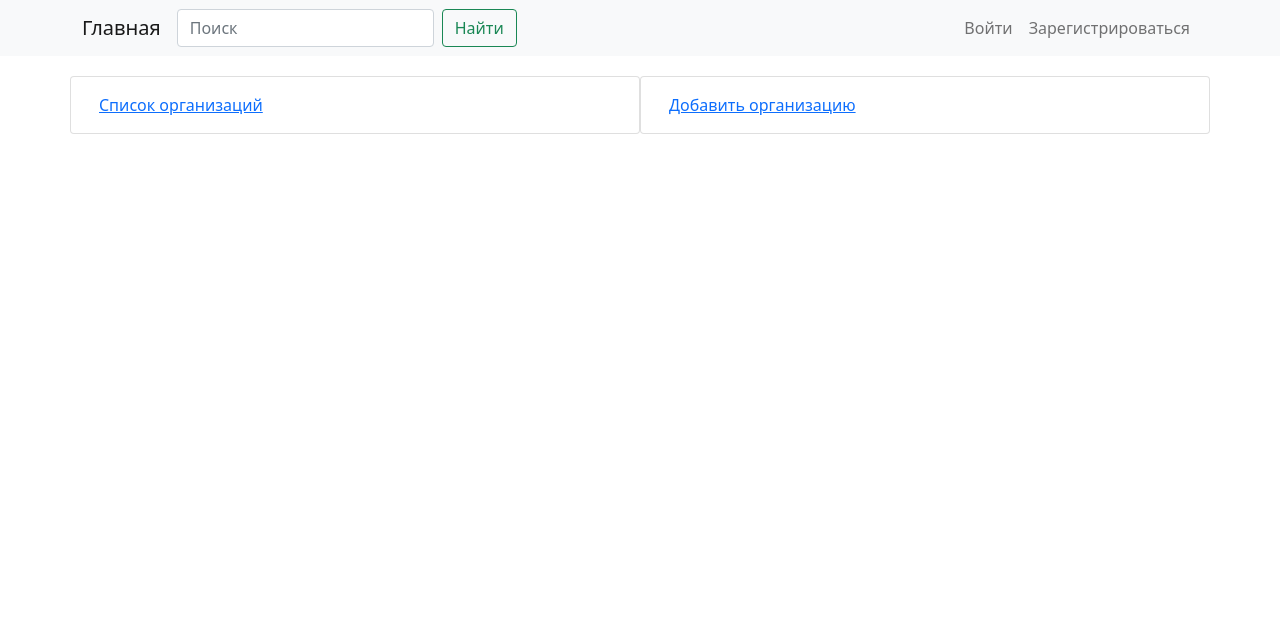
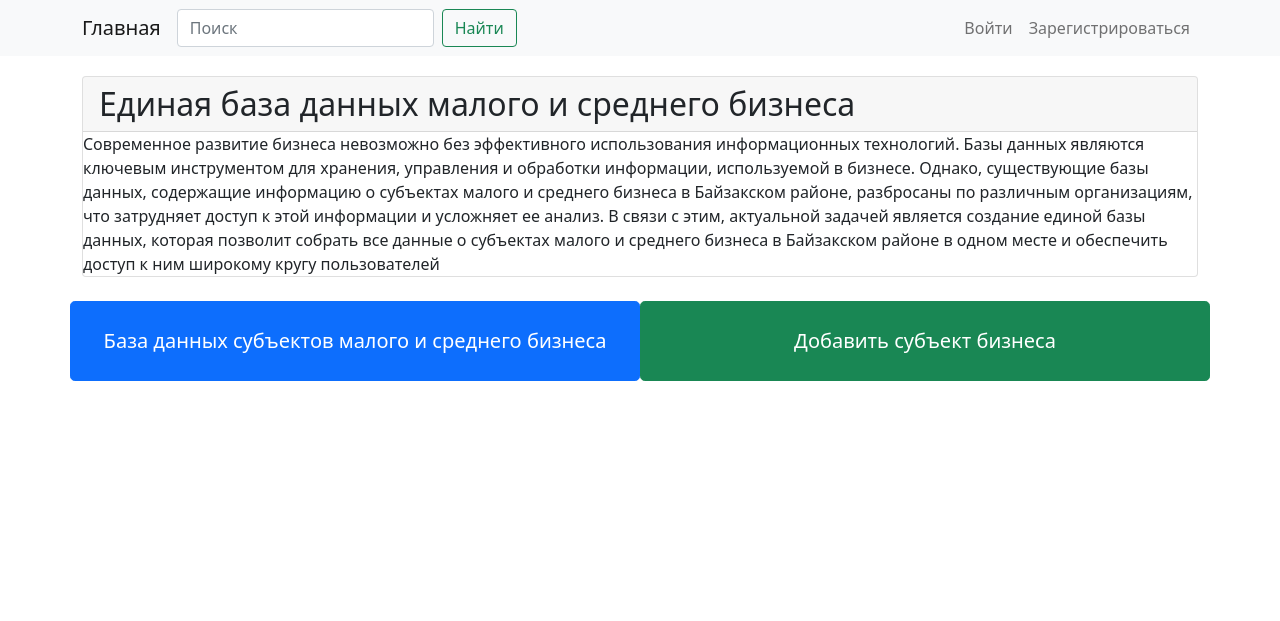
Before and after one commit to Warkinstar/SMEBase, a Django app: page / in a window 1280 px wide. Shown: the top 621 px of the page. Run offline with Django 4.2, Linux system fonts and the light colour scheme.

Commit message:
CompanyDetailView
Templates improves

```diff
--- a/enterprises/urls.py
+++ b/enterprises/urls.py
@@ -4,5 +4,6 @@ from . import views
 
 urlpatterns = [
     path("new/", views.CompanyCreateView.as_view(), name="company_new"),
-    path("companies/", views.CompanyListView.as_view(), name="company_list"),
+    path("", views.CompanyListView.as_view(), name="company_list"),
+    path("<slug>/", views.CompanyDetailView.as_view(), name="company_detail"),
 ]
--- a/static/css/base.css
+++ b/static/css/base.css
@@ -13,9 +13,3 @@ footer {
 .navbar {
     margin-bottom: 20px;
 }
-
-
-.card:hover {
-    background-color: #f2f2f2;
-    cursor: pointer;
-}
--- a/templates/pages/home.html
+++ b/templates/pages/home.html
@@ -4,14 +4,26 @@
 {% block title %}Единая база данных малого и среднего бизнеса Байзаксого района{% endblock title %}
 
 {% block content %}
+    <div class="card">
+        <h2 class="card-header">Единая база данных малого и среднего бизнеса</h2>
+        <div clas="card-body">
+            <div class="card-text">
+                Современное развитие бизнеса невозможно без эффективного использования информационных технологий. Базы данных являются ключевым инструментом для хранения, управления и обработки информации, используемой в бизнесе. Однако, существующие базы данных, содержащие информацию о субъектах малого и среднего бизнеса в Байзакском районе, разбросаны по различным организациям, что затрудняет доступ к этой информации и усложняет ее анализ. В связи с этим, актуальной задачей является создание единой базы данных, которая позволит собрать все данные о субъектах малого и среднего бизнеса в Байзакском районе в одном месте и обеспечить доступ к ним широкому кругу пользователей
+            </div>
+        </div>
+    </div>
 
-<div class="row">
-    <a href="{% url 'company_list' %}" class="col-md-6 card hover">
-        <div class="card-body">Список организаций</div>
-    </a>
-    <a href="{% url 'company_new' %}" class="col-md-6 card">
-        <div class="card-body">Добавить организацию</div>
-    </a>
-</div>
+    <br>
+
+    <div class="">
+        <div class="row">
+            <a href="{% url 'company_list' %}" class="col-md-6 btn btn-lg btn-primary">
+                <div class="card-body">База данных субъектов малого и среднего бизнеса</div>
+            </a>
+            <a href="{% url 'company_new' %}" class="col-md-6 btn btn-lg btn-success">
+                <div class="card-body">Добавить субъект бизнеса</div>
+            </a>
+        </div>
+    </div>
 
 {% endblock content %}
```
Also changed, not shown: enterprises/views.py (+7 -1 lines), templates/enterprises/company_detail.html (added, +48 -0 lines), templates/enterprises/company_list.html (+18 -6 lines), 1 other file.
